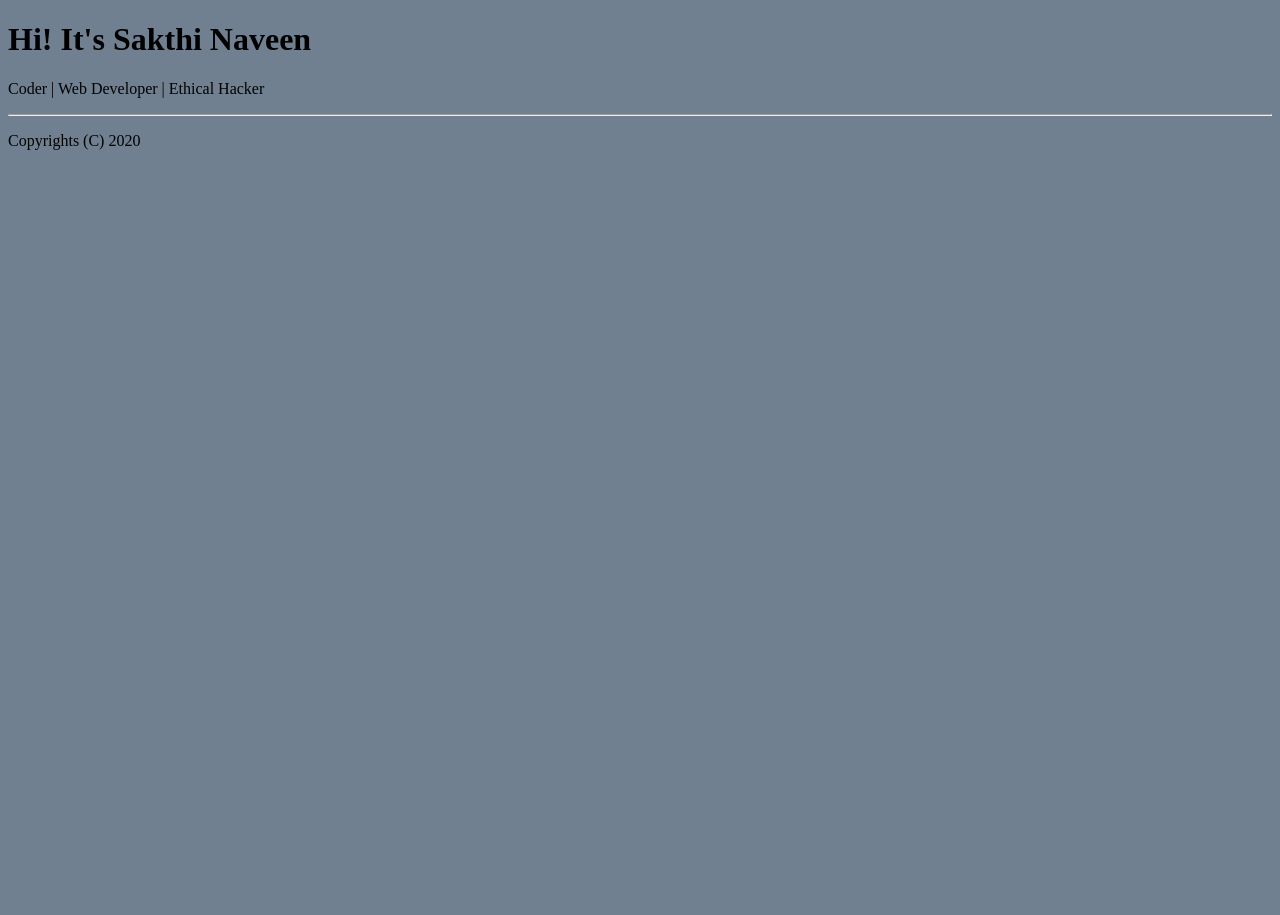
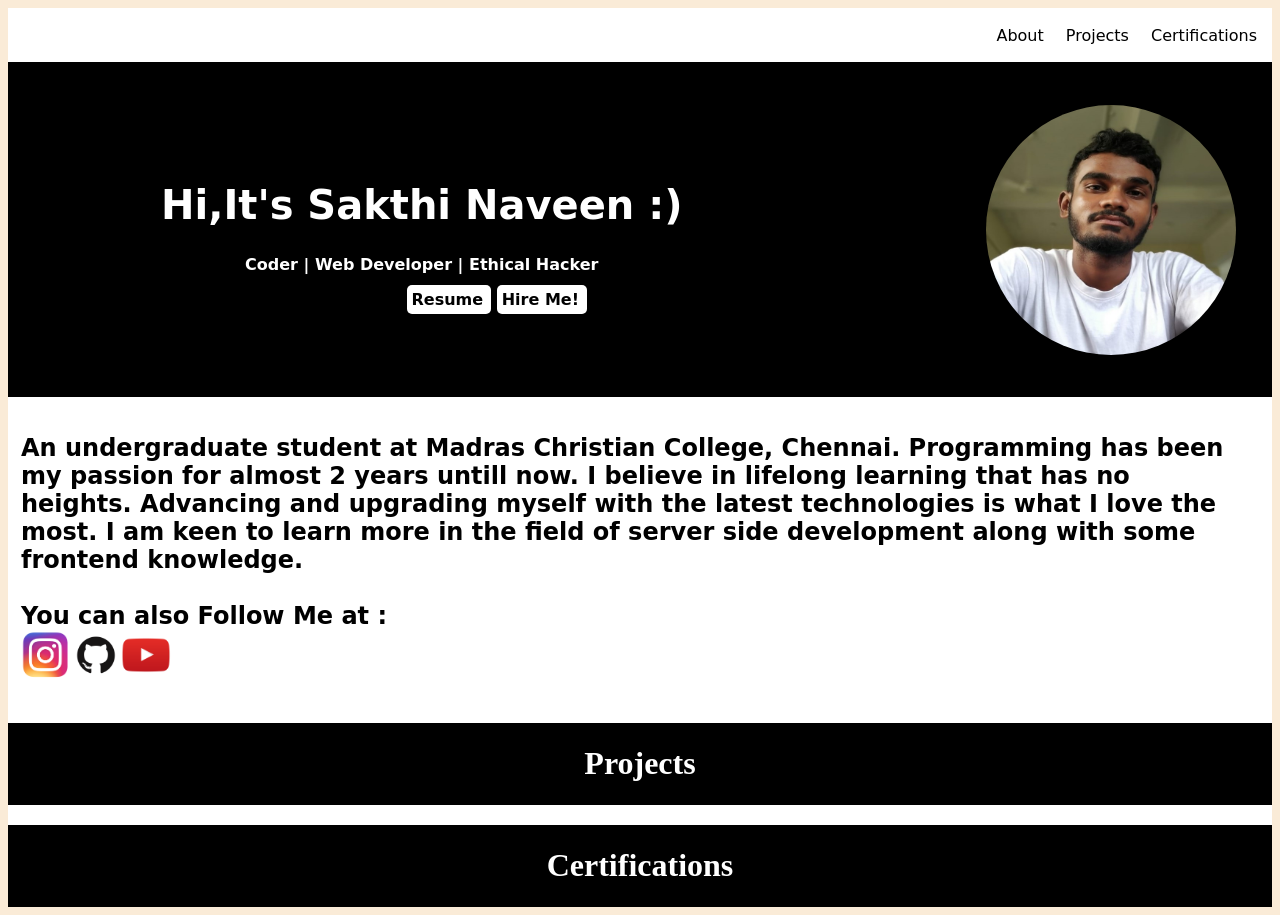
Before and after one commit to sakthinaveenm/sakthinaveenm.github.io, a plain HTML site: page index.html in a window 1280 px wide. Before the commit the page ends 800 px from the top, so only its background shows below. Drawn offline with Linux system fonts and the light colour scheme.

Commit message:
added new

```diff
--- /dev/null
+++ b/CSS/index.css
@@ -0,0 +1,114 @@
+body
+{
+    background-color: antiquewhite;
+}
+
+nav
+{
+    padding-top: 2px;
+    padding-bottom: 1px;
+    background-color: white;
+    border: 100px;
+    text-align: right;
+    font-family:cursive;
+}
+
+.nav a
+{
+    padding-right: 15px;
+    text-decoration: none;
+    color: black;
+}
+
+.nav a:hover
+{
+    color: yellow;
+}
+
+.navmat
+{
+    padding-left: 2px;
+}
+
+.bio
+{
+    padding-top: 40px;
+    padding-bottom: 35px;
+    font-family:cursive;
+    background-color: black;
+}
+
+.bio img
+{
+    width: 250px;
+    height: 250px;
+    border-radius:50%;
+}
+
+.bio h1
+{
+    font-size: 2.5em;
+    padding-left: 150px;
+    padding-right: 300px;
+    color: white;
+}
+
+.bio p
+{
+    font-size: 1em;
+    padding-left: 150px;
+    padding-right: 300px;
+    color: white;
+}
+
+.bio text
+{
+    font-family:cursive;
+    padding: 5px;
+    padding-right: 8px;
+    background-color:white;
+    color: black;
+    border-radius:5px;
+
+}
+
+.bio a
+{
+    text-decoration: none;
+    color: black;
+}
+
+.bio a:hover
+{
+    color: yellow;
+}
+
+.head
+{
+    padding-top: 1px;
+    padding-bottom: 1px;
+    background-color: black;
+    color: white;
+    text-align: center;
+}
+
+.about
+{
+    padding:10px;
+    background-color: white;
+    color: black;
+}
+
+.about p
+{
+    font-size: 1.5em;
+    font-family:cursive;
+    padding-right: 30px;
+    text-align: left;
+}
+
+.about img
+{
+    width: 50px;
+    height: 50px;
+}
--- a/index.html
+++ b/index.html
@@ -1,22 +1,66 @@
 <!DOCTYPE html>
 
-<html>
+<html lang="en">
 
     <head>
         <!-- Description for Search Engine-->
         <meta charset="utf-8">
         <meta name="description" content="SakthiNaveen PortFolio">
+        <meta name="viewport" content="width = device-width,initial-scale = 1.0">
+        <link rel="stylesheet" type="text/css" href="CSS/index.css">
         <title>Sakthi Naveen M | PortFolio</title>
-        <!--linking StyleSheet-->
-        <link rel="stylesheet" type="Text/css" href="main.css"/>
     </head>
 
-    <body style ="background-color:slategrey">
-        <!-- My Bio-->
-        <h1>Hi! It's Sakthi Naveen</h1>
+    <body>
+<!--Navbar : About ,Project,Blogs,Certification--->
+        <div class="nav">
+        <nav>
+            <p><span class="navmat"><a href="#About">About</a></span><span class="navmat"> <a href="#Projects">Projects</a></span>
+            <span class="navmat"><a href="#Certifications">Certifications</a></span></p>
+        </nav>
+        </div>
+<!-- My Bio-->
+        <div class="bio">
+        <table>
+        <th>
+        <h1>Hi,It's Sakthi Naveen :)</h1>
         <p>Coder | Web Developer | Ethical Hacker</p>
-        <hr>
-        <p>Copyrights (C) 2020</p>
+        <text><a href="Mat/SakthiNaveen_Resume.pdf" target="_blank">Resume</a></text>&nbsp;<text><a href="">Hire Me!</a></text>
+        </th>
+        <th>
+            <img src="Mat/image.jpg" alt="Sakthi Naveen M" />
+        </th>
+        </table>
+        </div>
+<!-- About Section and tweets-->
+            <a name="About">
+            <div class="about">
+            <table>
+            <th>
+                <p>An undergraduate student at Madras Christian College, Chennai. Programming has been my passion for almost 2 years untill now. I believe in lifelong learning that has no heights. Advancing and upgrading myself with the latest technologies is what I love the most. I am keen to learn more in the field of server side development along with some frontend knowledge.<br><br>
+                You can also Follow Me at :<br><a href=""><img src="Mat/instagram.jpg" alt="instagram"/></a><a href=""><img src="Mat/github.jpg" alt="github"/></a><a href=""><img src="Mat/YouTube2.jpg" alt="youtube"/></a>
+                </p>
+            </th>
+            <th>
+<!--twitterembed-->
+            <script src="https://apps.elfsight.com/p/platform.js" defer></script>
+            <div class="elfsight-app-69d4456d-169a-4185-8e8b-1b502e4ace17"></div>
+            </th>
+            </table>
+            </div>
+<!-- Projects Section -->
+        <a name="Projects">
+        <div class="head">
+        <h1>Projects</h1>
+            </div>
+        <div class="about">
+        </div>
+<!-- Certification Section -->
+        <a name="Certifications">
+        <div class="head">
+        <h1>Certifications</h1>
+        </div>
+<!--Social Media-->
+
     </body>
-
 </html>
```
Also changed, not shown: Mat/YouTube2.jpg (added), Mat/github.jpg (added), Mat/image.jpg (added), Mat/instagram.jpg (added), Mat/youtube.jpg (added), 2 other files.
